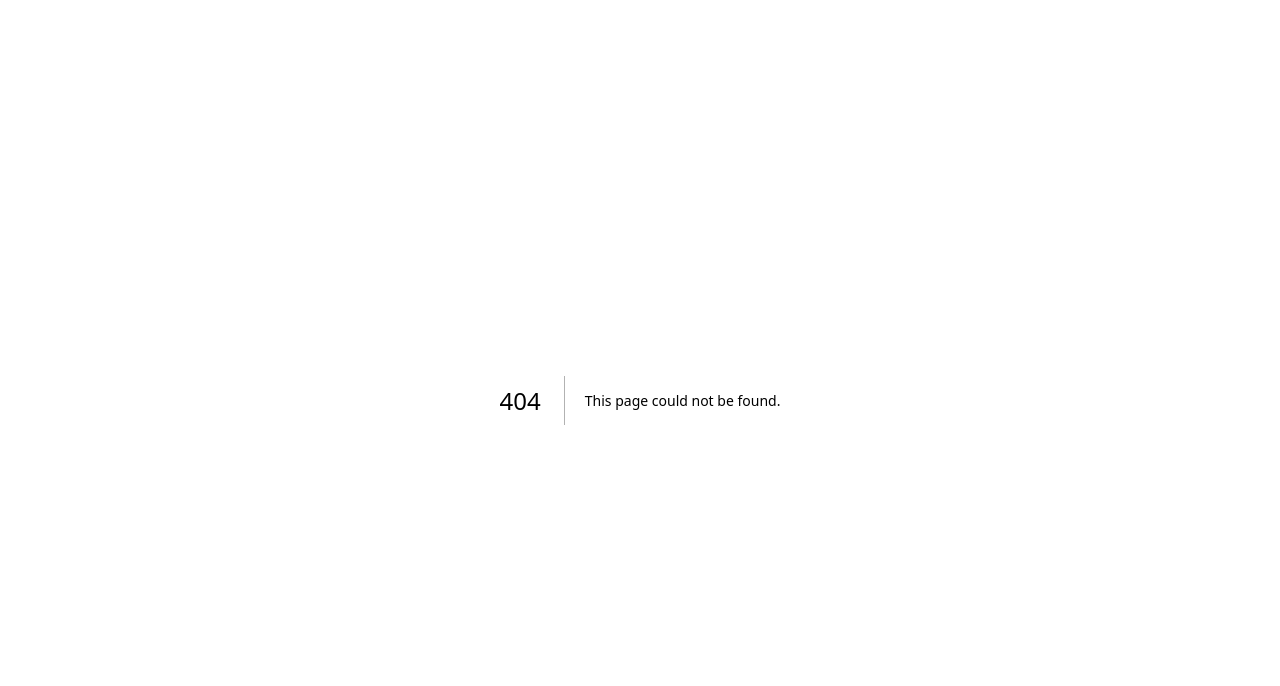
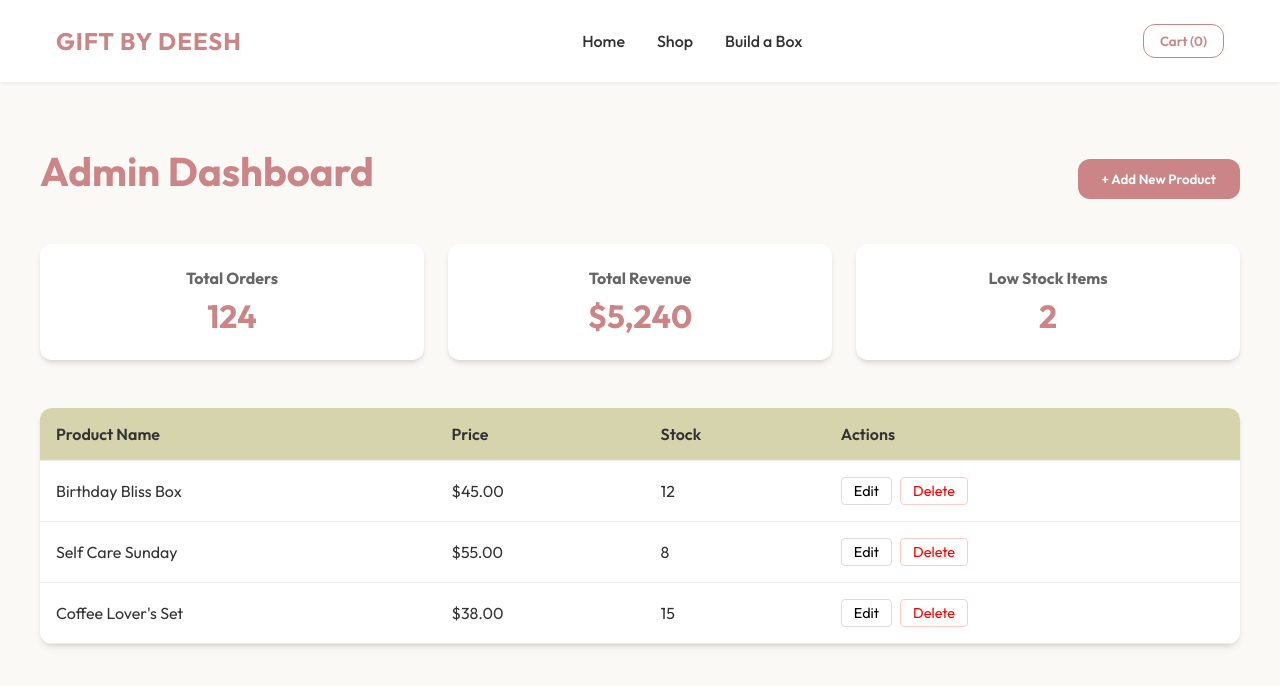
Before and after one commit to SamsudeenAshad/gift_by_desh, a Next.js app: page /admin in a window 1280 px wide. Before the commit this address had no page. Shown: the top 686 px of the page. Built offline with nearby package versions, Linux system fonts and the light colour scheme.

Commit message:
create pages

```diff
--- /dev/null
+++ b/src/app/admin/page.js
@@ -0,0 +1,85 @@
+"use client";
+
+import { useState } from 'react';
+import Navbar from '@/components/Navbar';
+import styles from './page.module.css';
+
+const INITIAL_PRODUCTS = [
+    { id: 1, name: "Birthday Bliss Box", price: 45.00, stock: 12 },
+    { id: 2, name: "Self Care Sunday", price: 55.00, stock: 8 },
+    { id: 3, name: "Coffee Lover's Set", price: 38.00, stock: 15 },
+];
+
+export default function AdminDashboard() {
+    const [products, setProducts] = useState(INITIAL_PRODUCTS);
+    const [isEditing, setIsEditing] = useState(null);
+
+    const handleDelete = (id) => {
+        if (confirm('Are you sure you want to delete this product?')) {
+            setProducts(products.filter(p => p.id !== id));
+        }
+    };
+
+    const handleEdit = (id) => {
+        setIsEditing(id);
+        // In a real app, this would open a modal or redirect to an edit page
+        alert(`Edit functionality for product ${id} would open here.`);
+    };
+
+    const handleAddNew = () => {
+        alert('Add New Product modal would open here.');
+    };
+
+    return (
+        <main>
+            <Navbar />
+            <div className="container section">
+                <div className={styles.header}>
+                    <h1 className="title">Admin Dashboard</h1>
+                    <button className="btn btn-primary" onClick={handleAddNew}>+ Add New Product</button>
+                </div>
+
+                <div className={styles.dashboardGrid}>
+                    <div className={styles.card}>
+                        <h3>Total Orders</h3>
+                        <p className={styles.stat}>124</p>
+                    </div>
+                    <div className={styles.card}>
+                        <h3>Total Revenue</h3>
+                        <p className={styles.stat}>$5,240</p>
+                    </div>
+                    <div className={styles.card}>
+                        <h3>Low Stock Items</h3>
+                        <p className={styles.stat}>2</p>
+                    </div>
+                </div>
+
+                <div className={styles.tableWrapper}>
+                    <table className={styles.table}>
+                        <thead>
+                            <tr>
+                                <th>Product Name</th>
+                                <th>Price</th>
+                                <th>Stock</th>
+                                <th>Actions</th>
+                            </tr>
+                        </thead>
+                        <tbody>
+                            {products.map(product => (
+                                <tr key={product.id}>
+                                    <td>{product.name}</td>
+                                    <td>${product.price.toFixed(2)}</td>
+                                    <td>{product.stock}</td>
+                                    <td>
+                                        <button className={styles.actionBtn} onClick={() => handleEdit(product.id)}>Edit</button>
+                                        <button className={`${styles.actionBtn} ${styles.deleteBtn}`} onClick={() => handleDelete(product.id)}>Delete</button>
+                                    </td>
+                                </tr>
+                            ))}
+                        </tbody>
+                    </table>
+                </div>
+            </div>
+        </main>
+    );
+}
--- /dev/null
+++ b/src/app/admin/page.module.css
@@ -0,0 +1,82 @@
+.header {
+    display: flex;
+    justify-content: space-between;
+    align-items: center;
+    margin-bottom: 2rem;
+}
+
+.dashboardGrid {
+    display: grid;
+    grid-template-columns: repeat(auto-fit, minmax(200px, 1fr));
+    gap: 1.5rem;
+    margin-bottom: 3rem;
+}
+
+.card {
+    background: var(--white);
+    padding: 1.5rem;
+    border-radius: var(--radius);
+    box-shadow: var(--shadow);
+    text-align: center;
+}
+
+.card h3 {
+    font-size: 1rem;
+    color: #666;
+    margin-bottom: 0.5rem;
+}
+
+.stat {
+    font-size: 2rem;
+    font-weight: 700;
+    color: var(--primary);
+}
+
+.tableWrapper {
+    background: var(--white);
+    border-radius: var(--radius);
+    box-shadow: var(--shadow);
+    overflow-x: auto;
+}
+
+.table {
+    width: 100%;
+    border-collapse: collapse;
+    min-width: 600px;
+}
+
+.table th,
+.table td {
+    padding: 1rem;
+    text-align: left;
+    border-bottom: 1px solid #eee;
+}
+
+.table th {
+    background: var(--accent);
+    color: var(--text);
+    font-weight: 600;
+}
+
+.actionBtn {
+    background: none;
+    border: 1px solid #ddd;
+    padding: 0.25rem 0.75rem;
+    border-radius: 4px;
+    margin-right: 0.5rem;
+    font-size: 0.9rem;
+    transition: all 0.2s;
+}
+
+.actionBtn:hover {
+    background: #f5f5f5;
+}
+
+.deleteBtn {
+    color: red;
+    border-color: #ffcccc;
+}
+
+.deleteBtn:hover {
+    background: #fff0f0;
+}
--- /dev/null
+++ b/src/app/shop/[id]/page.module.css
@@ -0,0 +1,74 @@
+.productContainer {
+    display: grid;
+    grid-template-columns: 1fr 1fr;
+    gap: 4rem;
+}
+
+.imageWrapper {
+    aspect-ratio: 1;
+    background: var(--accent);
+    border-radius: var(--radius);
+    overflow: hidden;
+}
+
+.placeholderImage {
+    width: 100%;
+    height: 100%;
+    background-color: var(--secondary);
+    opacity: 0.3;
+}
+
+.details {
+    display: flex;
+    flex-direction: column;
+    justify-content: center;
+}
+
+.title {
+    font-size: 2.5rem;
+    margin-bottom: 1rem;
+    color: var(--text);
+}
+
+.price {
+    font-size: 2rem;
+    font-weight: 700;
+    color: var(--primary);
+    margin-bottom: 2rem;
+}
+
+.description {
+    font-size: 1.1rem;
+    line-height: 1.6;
+    color: #555;
+    margin-bottom: 2rem;
+}
+
+.includes {
+    margin-bottom: 2rem;
+    background: var(--white);
+    padding: 1.5rem;
+    border-radius: var(--radius);
+    box-shadow: var(--shadow);
+}
+
+.includes h3 {
+    margin-bottom: 1rem;
+    color: var(--primary);
+}
+
+.includes ul {
+    list-style-position: inside;
+}
+
+.includes li {
+    margin-bottom: 0.5rem;
+    color: var(--text);
+}
+
+@media (max-width: 768px) {
+    .productContainer {
+        grid-template-columns: 1fr;
+        gap: 2rem;
+    }
+}
```
Also changed, not shown: src/app/shop/[id]/page.js (added, +42 -0 lines).
